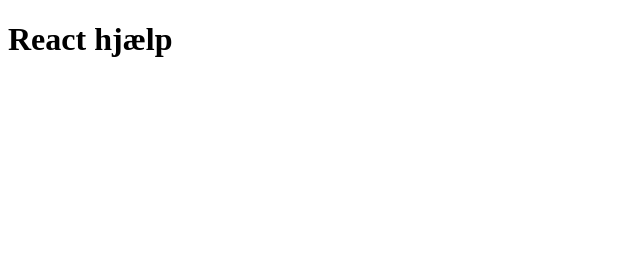
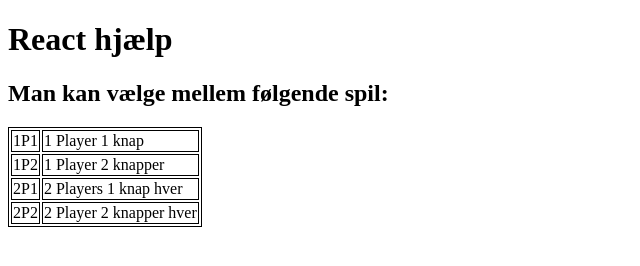
Before and after one commit to mhfalken/mhfalken.github.io, a plain HTML site: page react/index.html in a window 1280 px wide. Shown: the whole page, without its empty margins (0-640 px from the left). Drawn offline with Linux system fonts and the light colour scheme.

Commit message:
Update index.html

```diff
--- a/react/index.html
+++ b/react/index.html
@@ -1,6 +1,31 @@
 <!DOCTYPE html>
 <html>
+<style>
+table, th, td {
+  border:1px solid black;
+}
+</style>
 <body>
 <h1>React hjælp</h1>
+  <h2>Man kan vælge mellem følgende spil:</h2>
+
+<table>
+  <tr>
+    <td>1P1</td>
+    <td>1 Player 1 knap</td>
+  </tr>
+  <tr>
+    <td>1P2</td>
+    <td>1 Player 2 knapper</td>
+  </tr>
+  <tr>
+    <td>2P1</td>
+    <td>2 Players 1 knap hver</td>
+  </tr>
+  <tr>
+    <td>2P2</td>
+    <td>2 Player 2 knapper hver</td>
+  </tr>
+</table>
 </body>
 </html>
```
